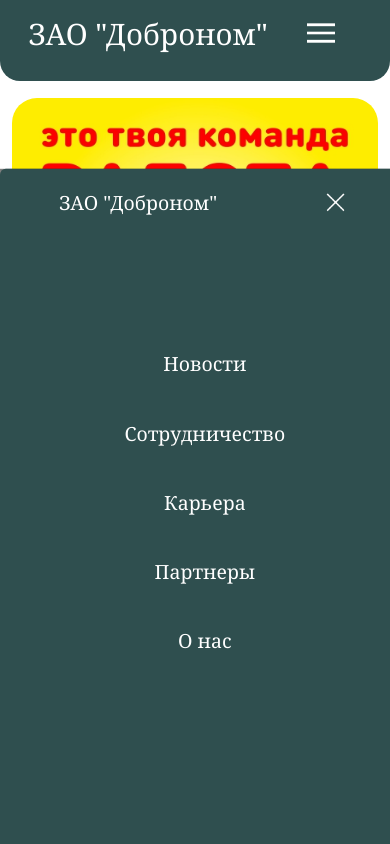
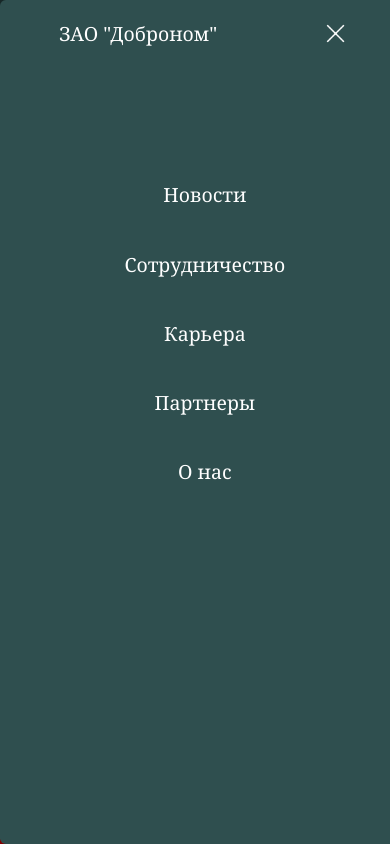
Before and after one commit to VGTAx/dobronom, a plain HTML site: page index.html in a window 390 px wide. Both pictures are taken after a click on the link 330 px from the left and 36 px from the top of the page. Shown: the top 844 px of the page. Drawn offline with Linux system fonts and the light colour scheme.

Commit message:
fix header 1080

```diff
--- a/css/1080px.css
+++ b/css/1080px.css
@@ -73,7 +73,7 @@
   }
   .modal:target {
     visibility: visible;
-    transform: translateY(20%); /* делаем окно видимым */
+    transform: translateY(0%); /* делаем окно видимым */
     pointer-events: auto; /* элемент видим для событий мыши */
     height: 100vh;
     width: 104vw;
```
